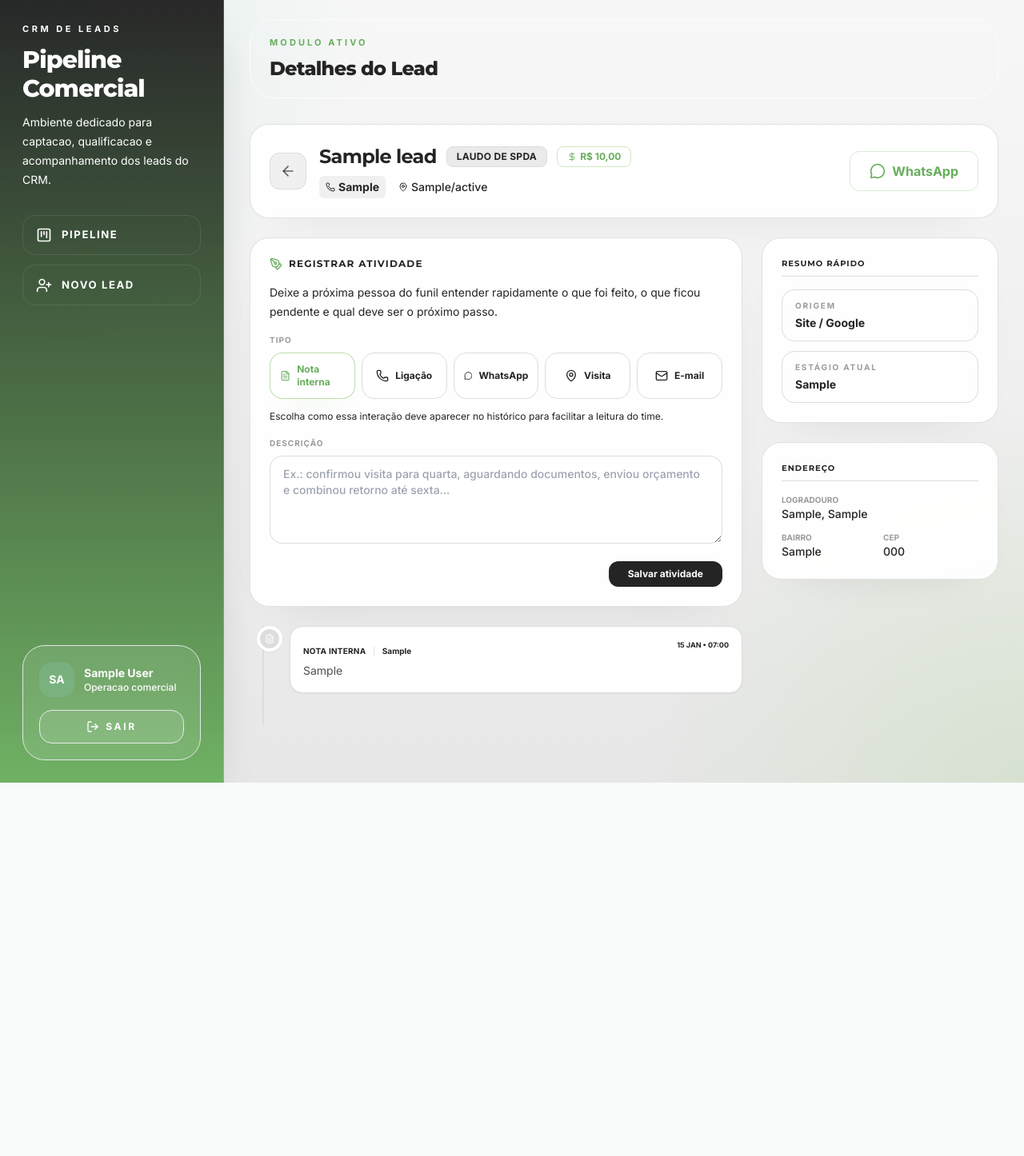
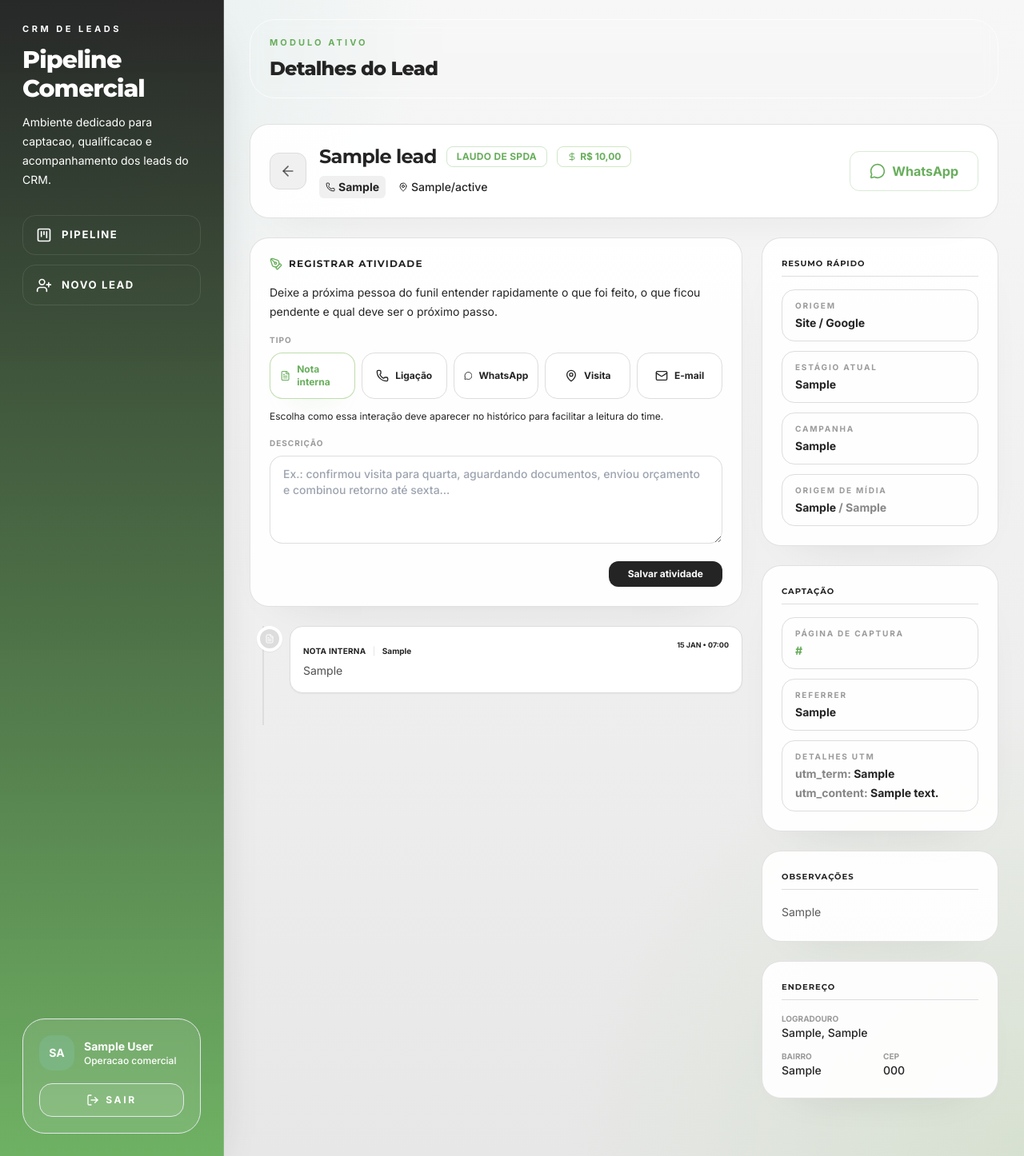
Before and after one commit to miguelbento189-lang/crm-sistema, a Django app: page /sistema/crm/lead/1/ in a window 1280 px wide. Shown: the whole page at 80% size. Before the commit the page ends 979 px from the top, so only its background shows below. Run offline with Django 5.2, Linux system fonts and the light colour scheme; a user stored in the database is signed in; data comes from the database, SQL or seed files in the repository; tables that the repository leaves empty hold one stand-in row (values such as "Sample post"); some libraries are stand-ins or nearby versions.

Commit message:
feat: destaca origem e utms dos leads

```diff
--- a/crm/models.py
+++ b/crm/models.py
@@ -93,6 +93,13 @@ class Lead(models.Model):
     estado = models.CharField(max_length=2, blank=True)
     servico = models.CharField(max_length=50, choices=SERVICO_CHOICES, default='solar')
     origem = models.CharField(max_length=50, choices=ORIGEM_CHOICES, default='site')
+    page_url = models.URLField(blank=True)
+    referrer = models.URLField(blank=True)
+    utm_source = models.CharField(max_length=120, blank=True)
+    utm_medium = models.CharField(max_length=120, blank=True)
+    utm_campaign = models.CharField(max_length=160, blank=True)
+    utm_term = models.CharField(max_length=160, blank=True)
+    utm_content = models.CharField(max_length=160, blank=True)
     valor = models.DecimalField(max_digits=12, decimal_places=2, default=0)
     estagio = models.CharField(max_length=50, default='contactar', db_index=True)
     observacoes = models.TextField(blank=True)
--- a/crm/templates/crm/lead_detail.html
+++ b/crm/templates/crm/lead_detail.html
@@ -19,7 +19,7 @@
                     <span class="px-3 py-1 rounded-lg text-xs font-bold uppercase tracking-wide border
                         {% if lead.servico == 'solar' %}bg-primary/15 text-secondary border-primary/40
                         {% elif lead.servico == 'climatizacao' %}bg-accent/18 text-charcoal border-accent/45
-                        {% elif lead.servico == 'eletrica' %}bg-secondary/14 text-secondary border-secondary/30
+                        {% elif lead.servico == 'eletrica' or lead.servico == 'eletrico' or lead.servico == 'spda' or lead.servico == 'ambos' or lead.servico == 'orcamento' %}bg-secondary/14 text-secondary border-secondary/30
                         {% else %}bg-soft/60 text-charcoal border-soft{% endif %}">
                         {{ lead.get_servico_display }}
                     </span>
@@ -163,8 +163,61 @@
                         <p class="text-[10px] font-black uppercase tracking-[0.18em] text-charcoal/45">Estágio atual</p>
                         <p class="mt-1 text-sm font-bold text-charcoal">{{ lead.get_estagio_display|default:lead.estagio|default:"Em andamento" }}</p>
                     </div>
+                    {% if lead.utm_campaign %}
+                    <div class="rounded-2xl border border-soft bg-soft/28 px-4 py-3">
+                        <p class="text-[10px] font-black uppercase tracking-[0.18em] text-charcoal/45">Campanha</p>
+                        <p class="mt-1 text-sm font-bold text-charcoal break-all">{{ lead.utm_campaign }}</p>
+                    </div>
+                    {% endif %}
+                    {% if lead.utm_source or lead.utm_medium %}
+                    <div class="rounded-2xl border border-soft bg-soft/28 px-4 py-3">
+                        <p class="text-[10px] font-black uppercase tracking-[0.18em] text-charcoal/45">Origem de mídia</p>
+                        <p class="mt-1 text-sm font-bold text-charcoal">
+                            {{ lead.utm_source|default:'--' }}
+                            {% if lead.utm_medium %}<span class="text-charcoal/55">/ {{ lead.utm_medium }}</span>{% endif %}
+                        </p>
+                    </div>
+                    {% endif %}
                 </div>
             </div>
+
+            <div class="panel-surface p-6">
+                <h4 class="font-bold text-charcoal mb-4 text-[10px] uppercase tracking-widest border-b border-soft pb-2">Captação</h4>
+                <div class="grid gap-3">
+                    <div class="rounded-2xl border border-soft bg-soft/28 px-4 py-3">
+                        <p class="text-[10px] font-black uppercase tracking-[0.18em] text-charcoal/45">Página de captura</p>
+                        {% if lead.page_url %}
+                        <a href="{{ lead.page_url }}" target="_blank" rel="noopener noreferrer" class="mt-1 block text-sm font-bold text-secondary break-all hover:underline">{{ lead.page_url }}</a>
+                        {% else %}
+                        <p class="mt-1 text-sm font-bold text-charcoal">--</p>
+                        {% endif %}
+                    </div>
+                    <div class="rounded-2xl border border-soft bg-soft/28 px-4 py-3">
+                        <p class="text-[10px] font-black uppercase tracking-[0.18em] text-charcoal/45">Referrer</p>
+                        {% if lead.referrer %}
+                        <p class="mt-1 text-sm font-bold text-charcoal break-all">{{ lead.referrer }}</p>
+                        {% else %}
+                        <p class="mt-1 text-sm font-bold text-charcoal">--</p>
+                        {% endif %}
+                    </div>
+                    {% if lead.utm_term or lead.utm_content %}
+                    <div class="rounded-2xl border border-soft bg-soft/28 px-4 py-3">
+                        <p class="text-[10px] font-black uppercase tracking-[0.18em] text-charcoal/45">Detalhes UTM</p>
+                        <div class="mt-1 space-y-1 text-sm font-bold text-charcoal">
+                            {% if lead.utm_term %}<p><span class="text-charcoal/55">utm_term:</span> {{ lead.utm_term }}</p>{% endif %}
+                            {% if lead.utm_content %}<p><span class="text-charcoal/55">utm_content:</span> {{ lead.utm_content }}</p>{% endif %}
+                        </div>
+                    </div>
+                    {% endif %}
+                </div>
+            </div>
+
+            {% if lead.observacoes %}
+            <div class="panel-surface p-6">
+                <h4 class="font-bold text-charcoal mb-4 text-[10px] uppercase tracking-widest border-b border-soft pb-2">Observações</h4>
+                <p class="text-sm leading-6 text-charcoal/75 whitespace-pre-line">{{ lead.observacoes }}</p>
+            </div>
+            {% endif %}
 
             <div class="panel-surface p-6">
                 <h4 class="font-bold text-charcoal mb-4 text-[10px] uppercase tracking-widest border-b border-soft pb-2">Endereço</h4>
--- a/crm/tests_lead_create.py
+++ b/crm/tests_lead_create.py
@@ -151,6 +151,9 @@ class LeadCreateViewTests(TestCase):
         self.assertEqual(lead.whatsapp, '64999999999')
         self.assertEqual(lead.servico, 'spda')
         self.assertEqual(lead.origem, 'site')
+        self.assertEqual(lead.page_url, 'https://laudos.forcaeng.com.br/')
+        self.assertEqual(lead.referrer, 'google')
+        self.assertEqual(lead.utm_campaign, 'campanha-laudos')
         self.assertIn('Contato: Miguel Bento', lead.observacoes)
         self.assertEqual(response['Access-Control-Allow-Origin'], 'https://laudos.forcaeng.com.br')
 
--- a/crm/views.py
+++ b/crm/views.py
@@ -95,6 +95,13 @@ def create_lead_from_payload(payload, *, actor='site'):
         email=(payload.get('email') or '').strip(),
         servico=map_service_choice(payload.get('interest_service') or payload.get('servico')),
         origem=origem,
+        page_url=(payload.get('page_url') or '').strip(),
+        referrer=(payload.get('referrer') or '').strip(),
+        utm_source=(payload.get('utm_source') or '').strip(),
+        utm_medium=(payload.get('utm_medium') or '').strip(),
+        utm_campaign=(payload.get('utm_campaign') or '').strip(),
+        utm_term=(payload.get('utm_term') or '').strip(),
+        utm_content=(payload.get('utm_content') or '').strip(),
         valor=parse_money_br(payload.get('valor')),
         observacoes=build_lead_observations(
             contact_name=contact_name,
@@ -370,6 +377,13 @@ def cadastrar_lead_view(request):
             estado=(data.get('estado') or '').strip(),
             servico=servico,
             origem=(data.get('origem') or 'site').strip(),
+            page_url=(data.get('page_url') or '').strip(),
+            referrer=(data.get('referrer') or '').strip(),
+            utm_source=(data.get('utm_source') or '').strip(),
+            utm_medium=(data.get('utm_medium') or '').strip(),
+            utm_campaign=(data.get('utm_campaign') or '').strip(),
+            utm_term=(data.get('utm_term') or '').strip(),
+            utm_content=(data.get('utm_content') or '').strip(),
             valor=parse_money_br(data.get('valor')),
             observacoes=(data.get('descricao') or '').strip(),
             estagio=PipelineStage.first_stage_key(),
```
Also changed, not shown: crm/templates/crm/crm_dashboard.html (+21 -2 lines), render.yaml (+6 -6 lines), README.md, crm/migrations/0004_lead_campaign_fields.py (added), 2 other files.
